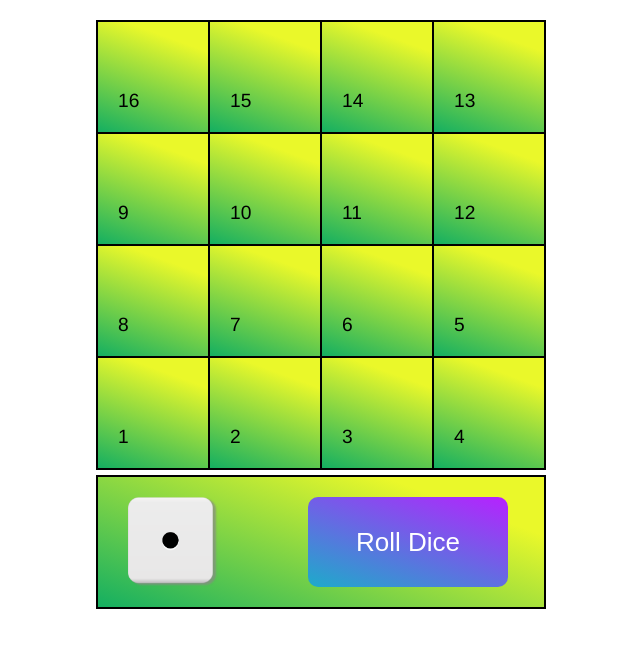
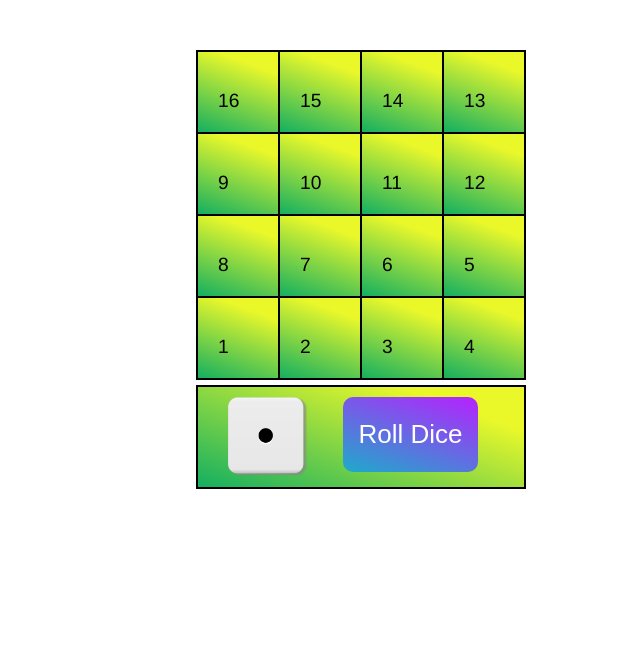
Before and after one commit to uroojahamad/Snake-and-Ladder, a plain HTML site: page index.html in a window 1280 px wide. Shown: the whole page, without its empty margins (312-952 px from the left). Drawn offline with Linux system fonts and the light colour scheme.

Commit message:
made chages to dimension

```diff
--- a/style.css
+++ b/style.css
@@ -6,9 +6,9 @@ body {
 }
 
 .container-board {
-  margin-top: 20px;
-  margin-left: 400px;
-  width: 448px;
+  margin-top: 50px;
+  margin-left: 500px;
+  width: 328px;
   background-image: linear-gradient(#26e686, #e6ee74);
   display: flex;
   flex-direction: column;
@@ -26,8 +26,8 @@ body {
 
 .container-dice {
   margin-top: 5px;
-  margin-left: 400px;
-  width: 446px;
+  margin-left: 500px;
+  width: 326px;
   border: 2px solid black;
   display: flex;
   flex-direction: row;
@@ -35,8 +35,8 @@ body {
 }
 
 .box-number {
-  width: 70px;
-  height: 70px;
+  width: 40px;
+  height: 40px;
   padding: 20px 20px 20px 20px;
   border: 1px solid black;
   display: flex;
@@ -53,19 +53,19 @@ span {
 
 img {
   display: block;
-  width: 90px;
-  height: 90px;
-  margin-top: 20px;
-  margin-bottom: 20px;
+  width: 80px;
+  height: 80px;
+  margin-top: 10px;
+  margin-bottom: 10px;
   margin-left: 30px;
 }
 
 .btn {
-  margin-top: 20px;
+  margin-top: 10px;
   margin-bottom: 10px;
-  margin-left: 90px;
-  width: 200px;
-  height: 90px;
+  margin-left: 35px;
+  width: 135px;
+  height: 75px;
   background-image: linear-gradient(19deg, #1dabca 0%, #b721ff 100%);
   border: none;
   color: white;
```
